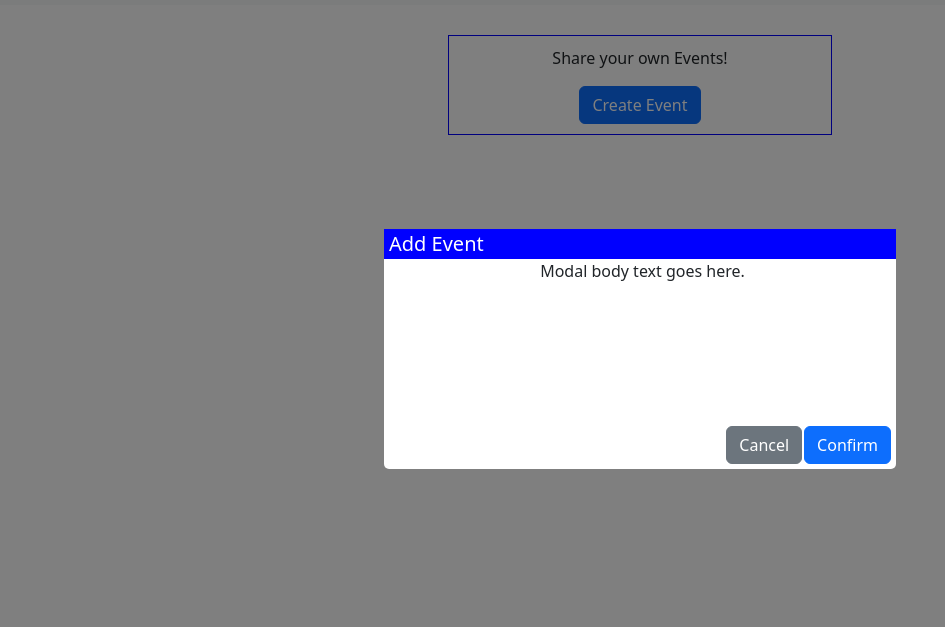
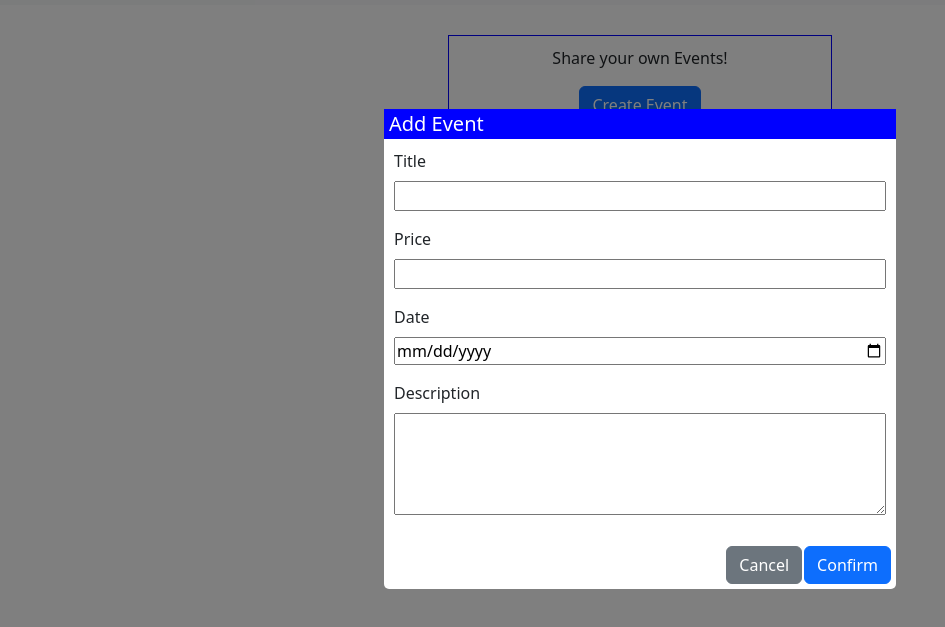
Before and after one commit to Roshankrshah/EventBooking-Site, a website: page frontend/events.html in a window 1280 px wide. Both pictures are taken after a click on the button "Create Event". Shown: the part 51-678 px from the top of the page, without its empty margins (0-945 px from the left). Drawn offline with nearby package versions, Linux system fonts and the light colour scheme.

Commit message:
event form added

```diff
--- a/frontend/events.html
+++ b/frontend/events.html
@@ -38,7 +38,8 @@
 
     <div class="container">
         <p>Share your own Events!</p>
-        <button type="button" class="btn btn-primary" data-bs-toggle="modal" data-bs-target="#exampleModal">Create Event</button>
+        <button type="button" class="btn btn-primary" data-bs-toggle="modal" data-bs-target="#exampleModal">Create
+            Event</button>
     </div>
 
     <div class="modal-overlay">
@@ -48,7 +49,24 @@
                     <h5 class="modal-title">Add Event</h5>
                 </div>
                 <div class="modal-body">
-                    <p>Modal body text goes here.</p>
+                    <form>
+                        <div class="event-form-control">
+                            <label for="title">Title</label>
+                            <input type="text" id="text">
+                        </div>
+                        <div class="event-form-control">
+                            <label for="price">Price</label>
+                            <input type="number" id="price">
+                        </div>
+                        <div class="event-form-control">
+                            <label for="date">Date</label>
+                            <input type="date" id="date">
+                        </div>
+                        <div class="event-form-control">
+                            <label for="description">Description</label>
+                            <textarea id="description" rows="4"></textarea>
+                        </div>
+                    </form>
                 </div>
                 <div class="modal-footer">
                     <button type="button" class="btn btn-secondary close-btn" data-bs-dismiss="modal">Cancel</button>
--- a/frontend/style.css
+++ b/frontend/style.css
@@ -12,10 +12,6 @@
     margin-right: auto;
 }
 
-.form-control {
-    width: 50%;
-}
-
 .container {
     text-align: center;
     border: 1px solid blue;
@@ -25,6 +21,9 @@
     padding: 10px 10px;
 }
 
+.form-control{
+    width: 50%;
+}
 .modal-overlay {
     position: fixed;
     top: 0;
@@ -49,9 +48,7 @@
     background: white;
     border-radius: 5px;
     width: 40vw;
-    height: 30vh;
     max-width: 1000px;
-    text-align: center;
     display: grid;
     align-content: stretch;
     position: relative;
@@ -64,10 +61,27 @@
 }
 
 .modal-body{
-    padding-left: 5px;
+    padding:10px 10px;
 }
 
 .modal-footer{
     padding: 5px 5px;
     gap: 2px;
 }
+
+.event-form-control label,
+.event-form-control input,
+.event-form-control textarea{
+    width: 100%;
+    display: block;
+}
+
+.event-form-control label{
+    margin-bottom: 0.5rem;
+}
+
+.event-form-control{
+    margin-bottom: 1rem;
+    border: none;
+    display: grid;
+}
```
